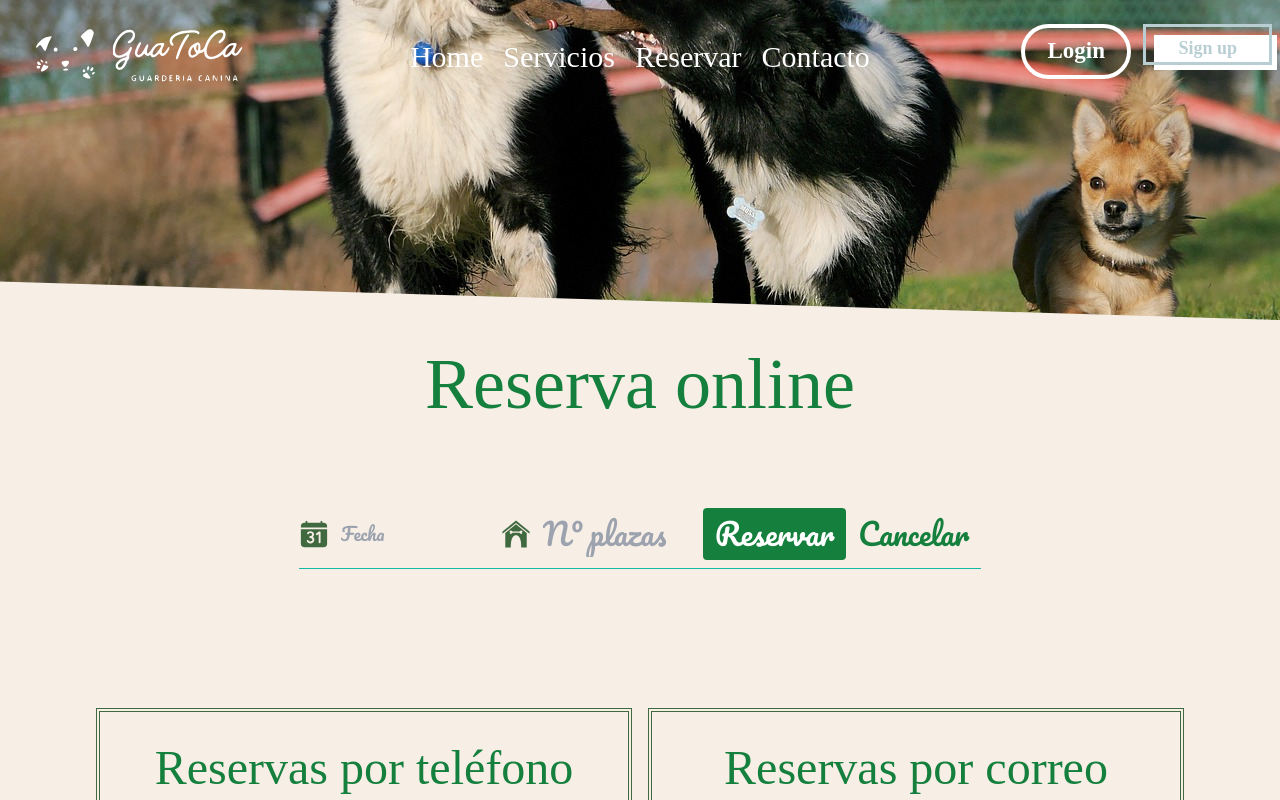
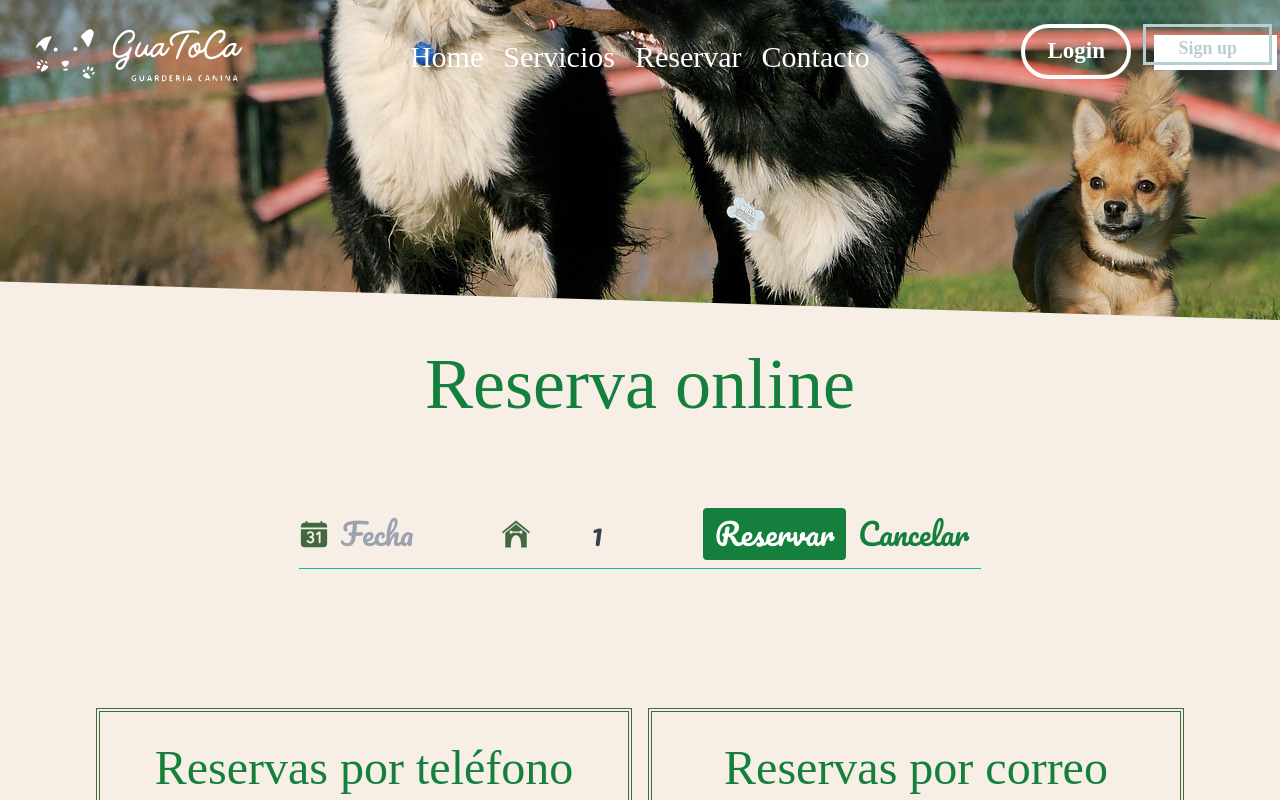
Before and after one commit to vtorresvcf/Guarderia_canina, a React (Vite) app in the folder front/: page /reservation in a window 1280 px wide. Shown: the top 800 px of the page. Built offline with nearby package versions, Linux system fonts and the light colour scheme; a web font is replaced by a local one.

Commit message:
reservas en marcha

```diff
--- a/front/src/components/SelectDates.jsx
+++ b/front/src/components/SelectDates.jsx
@@ -7,29 +7,61 @@ import { Formik, Field, Form } from "formik";
 import { format } from "date-fns";
 import { IoCalendarNumber } from "react-icons/io5";
 import { GiDogHouse } from "react-icons/gi";
+import { toast } from "sonner";
+import { Toaster } from "sonner";
+import { useNavigate } from "react-router-dom";
+
 const SelectDates = () => {
-  const { dateStart, endDate, numberPlaces, reset, setReserva } =
+  const { dateStart, endDate, places, reset, setReserva, user } =
     useReservationStore();
+  const navigate = useNavigate();
+
   const handleSubmit = (values) => {
-    const formattedStartDate = format(values.dateStart, "dd/MMM/yy");
-    const formattedEndDate = format(values.endDate, "dd/MMM/yy");
-    setReserva({
-      dateStart: formattedStartDate,
-      endDate: formattedEndDate,
-      numberPlaces: values.numberPlaces,
-    });
-    reset;
+    if (!user) {
+      toast.error("Tienes que estar registrado antes de hacer la reserva");
+      setTimeout(() => {
+        navigate("/register");
+      }, 3000);
+      console.log(values);
+    } else {
+      const formattedDateStart = format(values.dateStart, "dd-MM-yyyy");
+      const formattedEndDate = format(values.endDate, "dd-MM-yyyy");
+
+      const formattedValues = {
+        ...values,
+        dateStart: formattedDateStart,
+        endDate: formattedEndDate,
+      };
+      setReserva(formattedValues);
+      console.log(formattedValues);
+    }
   };
 
   const [openCalendar, setOpenCalendar] = useState(false);
 
   return (
     <div className="text-verdeOscuro font-pacifico my-20 flex justify-center">
+      <Toaster
+        position="top-center"
+        richColors
+        toastOptions={{
+          style: {
+            marginTop: "150px",
+            marginBottom: "50px",
+            marginLeft: "380px",
+            fontSize: "16px",
+            maxWidth: "400px",
+          },
+        }}
+      />
       <Formik
         initialValues={{
-          dateStart,
-          endDate,
-          numberPlaces,
+          // Inicializa las fechas como null si no hay fechas seleccionadas
+          dateStart: dateStart || null,
+          endDate: endDate || null,
+          places: places || 1,
+          id_user: user?.id || null,
+          id_services: 6,
         }}
         validate={(values) => {
           const errors = {};
@@ -43,10 +75,10 @@ const SelectDates = () => {
               "La fecha de salida debe ser posterior a la de entrada.";
           }
 
-          if (values.numberPlaces <= 0) {
-            errors.numberPlaces = "El número de plazas debe ser al menos 1.";
-          } else if (values.numberPlaces > 10) {
-            errors.numberPlaces =
+          if (values.places <= 0) {
+            errors.places = "El número de plazas debe ser al menos 1.";
+          } else if (values.places > 10) {
+            errors.places =
               "Has alcanzado el número máximo de plazas que se puede reservar.";
           }
           return errors;
@@ -54,18 +86,20 @@ const SelectDates = () => {
         onSubmit={handleSubmit}
       >
         {({ setFieldValue, errors, touched, values, resetForm }) => (
-          <Form className="flex flex-col justify-center items-center w-full mx-12 ">
-            <div className="flex items-center border-b border-teal-500 py-2 text-2xl md:text-3xl gap-4 flex-col md:flex-row justify-center ">
-              <div className="flex items-center justify-center gap-1  ">
-                <label htmlFor="calendar ">
+          <Form className="flex flex-col justify-center items-center w-full mx-12">
+            <div className="flex items-center border-b border-teal-500 py-2 text-2xl md:text-3xl gap-4 flex-col md:flex-row justify-center">
+              <div className="flex items-center justify-center gap-1">
+                <label htmlFor="calendar">
                   <IoCalendarNumber />
                 </label>
                 <Field
-                  className={`text-lg ${
-                    values.dateStart === null || values.endDate === null
+                  className={`text-3xl ${
+                    !values.dateStart || !values.endDate
                       ? "text-gray-700 w-[140px]"
-                      : "text-verdeOscuro "
-                  }  appearance-none bg-transparent  justify-center  border-none  md:mr-3 py-1 px-2 leading-tight focus:outline-none`}
+                      : values.dateStart.getTime() === values.endDate.getTime()
+                      ? "text-verdeOscuro text-xl w-[140px]"
+                      : "text-verdeOscuro text-xl w-[230px]"
+                  } appearance-none bg-transparent justify-center border-none md:mr-3 py-1 px-2 leading-tight focus:outline-none`}
                   type="text"
                   id="calendar"
                   name="calendar"
@@ -73,27 +107,27 @@ const SelectDates = () => {
                   onClick={() => setOpenCalendar(!openCalendar)}
                   readOnly
                   value={
-                    values.dateStart === null || values.endDate === null
-                      ? ""
+                    !values.dateStart || !values.endDate
+                      ? "" // Mostrar vacío si no se seleccionaron fechas
                       : values.dateStart.getTime() === values.endDate.getTime()
-                      ? format(values.dateStart, "dd/MMM/yy")
+                      ? format(values.dateStart, "dd/MMM/yy") // Formatea cuando las fechas son iguales
                       : `${format(values.dateStart, "dd/MMM/yy")} - ${format(
                           values.endDate,
                           "dd/MMM/yy"
-                        )}`
+                        )}` // Formatea cuando las fechas son diferentes
                   }
                 />
               </div>
 
               <div className="flex items-center justify-center gap-1">
-                <label htmlFor="numberPlaces">
+                <label htmlFor="places">
                   <GiDogHouse />
                 </label>
                 <Field
-                  type="text"
-                  id="numberPlaces"
-                  name="numberPlaces"
-                  className="appearance-none bg-transparent border-none w-[140px]  text-gray-700 md:mr-3 py-1 px-2 leading-tight focus:outline-none"
+                  type="number"
+                  id="places"
+                  name="places"
+                  className="appearance-none bg-transparent border-none w-[140px] text-center text-gray-700 md:mr-3 py-1 px-2 leading-tight focus:outline-none"
                   min="1"
                   max="10"
                   inputMode="numeric"
@@ -153,8 +187,8 @@ const SelectDates = () => {
               {touched.endDate && errors.endDate && (
                 <div style={{ color: "red" }}>{errors.endDate}</div>
               )}
-              {touched.numberPlaces && errors.numberPlaces && (
-                <div style={{ color: "red" }}>{errors.numberPlaces}</div>
+              {touched.places && errors.places && (
+                <div style={{ color: "red" }}>{errors.places}</div>
               )}
             </div>
           </Form>
--- a/front/src/pages/Reservation.jsx
+++ b/front/src/pages/Reservation.jsx
@@ -13,9 +13,9 @@ const Reservation = () => {
           <SelectDates />
         </div>
       </div>
-      <div className="flex flex-row flex-wrap md:flex-nowrap justify-center text-center gap-4 mx-24 pb-40 ">
-        <div className="flex-1 border-double border-4 border-verdeOscuro p-8 ">
-          <h2 className="font-cedarville text-green-700 text-4xl mb-5 xl:text-5xl 2xl:text-6xl">
+      <div className="flex flex-row flex-wrap md:flex-nowrap justify-center text-center gap-4 mx-24 pb-40 text-green-700 ">
+        <div className="flex-1 border-double border-4 border-verdeOscuro p-8  ">
+          <h2 className="font-cedarville text-4xl mb-5 xl:text-5xl 2xl:text-6xl">
             Reservas por teléfono
           </h2>
           <p className="mb-4 lg:text-xl">
@@ -29,7 +29,7 @@ const Reservation = () => {
           </div>
         </div>
         <div className="flex-1 border-double border-4 border-verdeOscuro p-8">
-          <h2 className="font-cedarville text-green-700 text-4xl mb-5 xl:text-5xl 2xl:text-6xl">
+          <h2 className="font-cedarville text-4xl mb-5 xl:text-5xl 2xl:text-6xl">
             Reservas por correo
           </h2>
 
--- a/front/src/store/store.jsx
+++ b/front/src/store/store.jsx
@@ -84,12 +84,41 @@ const useReservationStore = create(
         alert("Error al logearse");
       }
     },
-    setReserva: (start, end, number) =>
-      set({
-        dateStart: start,
-        endDate: end,
-        numberPlaces: number,
-      }),
+    setReserva: async (values) => {
+      try {
+        set({ isLoading: true, error: null });
+        const response = await axios.post(
+          "http://127.0.0.1:5000/add_reservation",
+          values
+        );
+        if (response?.data?.reservation === false) {
+          set({
+            message: response.data.msg,
+            reservation: response.data.reservation,
+          });
+          toast.error(response.data.msg);
+        } else {
+          set({
+            service: response.data.service,
+            message: response.data.msg,
+            reservation: response.data.true,
+          });
+          toast.success(response.data.msg);
+        }
+        setTimeout(() => {
+          set({ message: null });
+        }, 5000);
+      } catch (error) {
+        const errorMessage =
+          error.response?.data?.msg || error.message || "Error desconocido";
+        set({
+          error: errorMessage,
+          isLoading: false,
+        });
+        toast.success(errorMessage);
+      }
+    },
+
     setDates: (start, end) =>
       set({
         dateStart: start,
```
